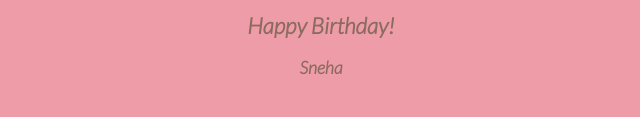
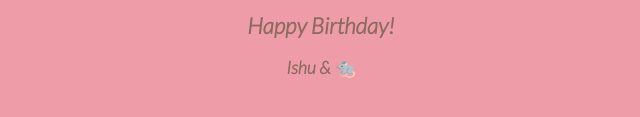
Before and after one commit to Raajdassss/HappyBirthday, a plain HTML site: page index.html in a window 1280 px wide. Shown: the part 351-468 px from the top of the page, 327-967 px from the left. Drawn offline with Linux system fonts and the light colour scheme.

Commit message:
Update index.html

```diff
--- a/index.html
+++ b/index.html
@@ -284,7 +284,7 @@
       </svg>
       <div class="text">
       <h1>Happy Birthday!</h1>
-      <p class="name">Sneha</p>
+      <p class="name">Ishu & 🐀</p>
       </div>
   </body>
 </html>
```
